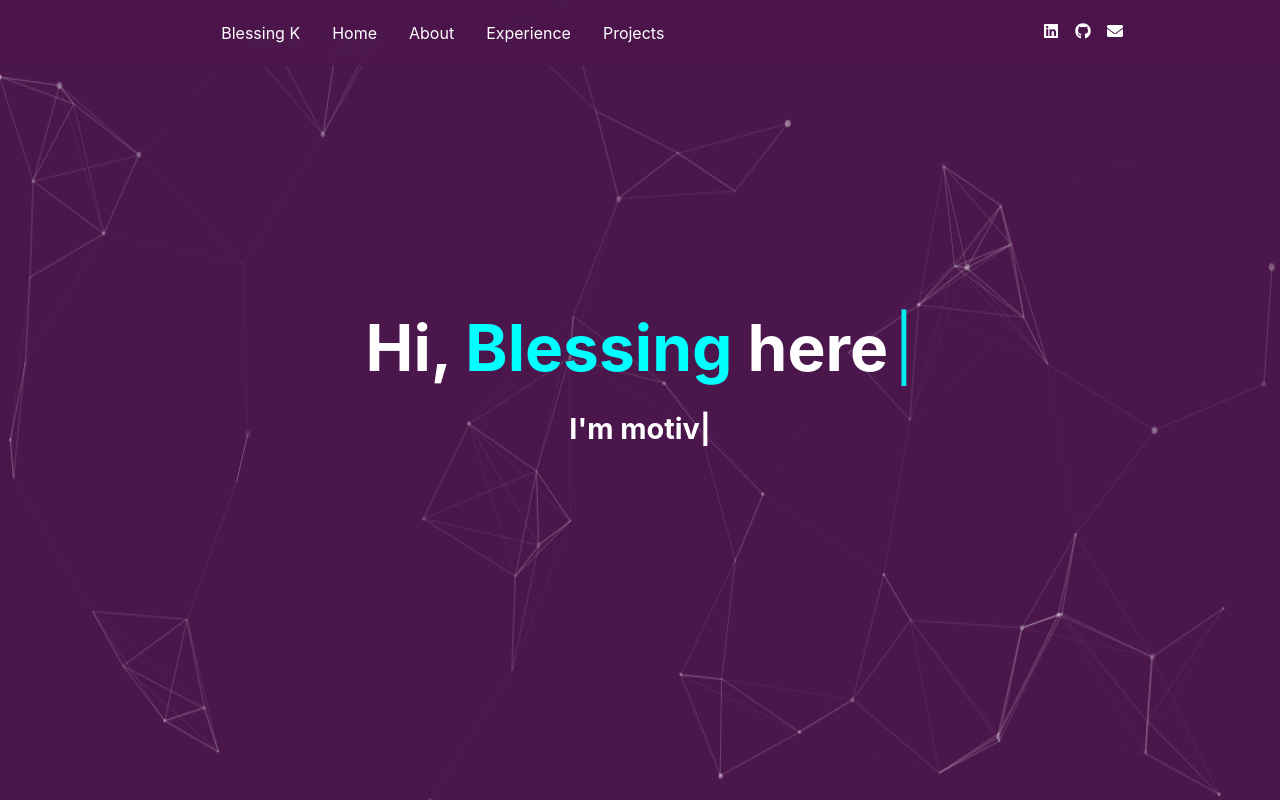
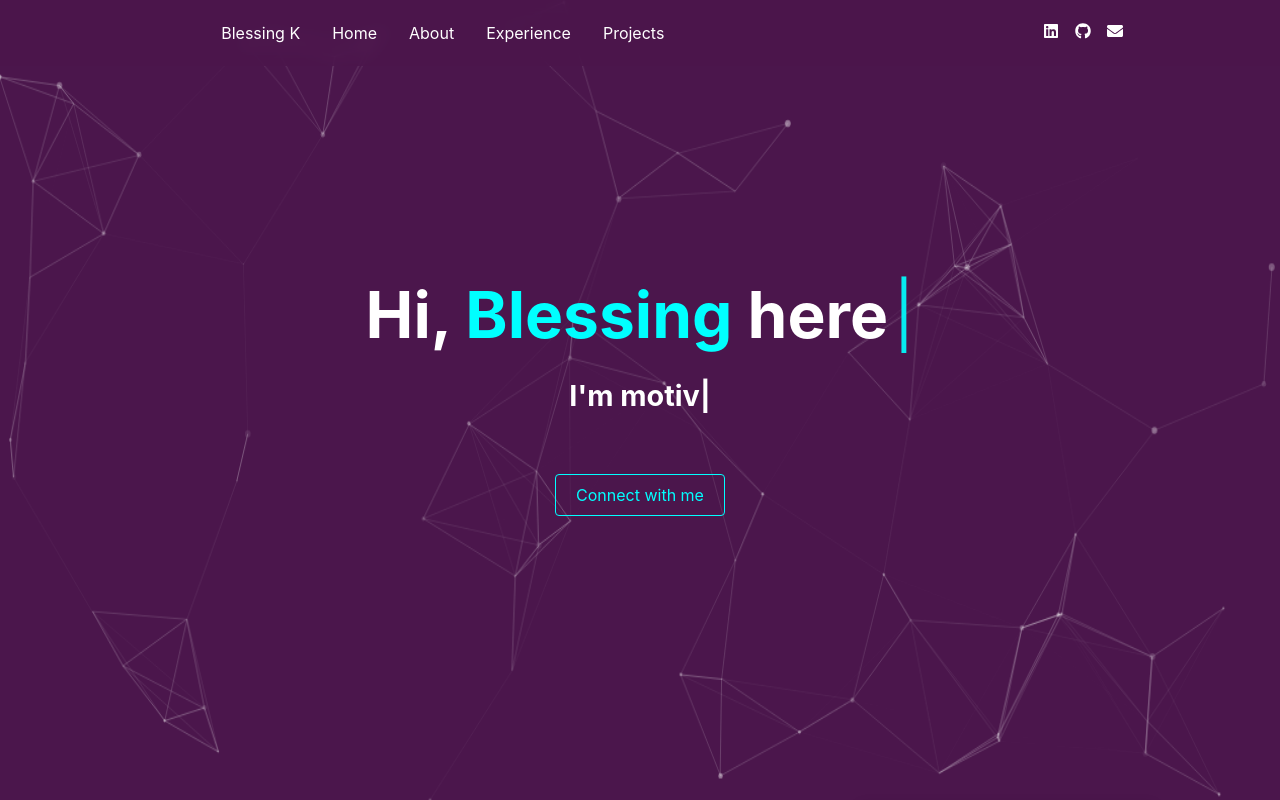
Before and after one commit to Blessing-K/my-portfolio, a React (Create React App) app: page / in a window 1280 px wide. Built offline with nearby package versions, Linux system fonts and the light colour scheme.

Commit message:
Added connect with me button and did some edits to texts

```diff
--- a/src/App.css
+++ b/src/App.css
@@ -114,6 +114,24 @@ body, html, #root {
   100% { opacity: 1; }
 }
 
+.button-container {
+  margin-top: 3rem;
+  display: flex;
+  justify-content: center;
+}
+
+.button-container a{
+  color: #00ffff;
+  text-decoration: none;
+  padding: 10px 20px;
+  border: 1px solid #00ffff;
+  border-radius: 4px;
+  transition: all 0.3s ease;
+}
+
+.connect-button:hover {
+  background: rgba(0,255,255,0.1);
+}
 /* About Section */
 .about-content {
   display: flex;
--- a/src/components/About.js
+++ b/src/components/About.js
@@ -31,8 +31,7 @@ function About() {
             </ul>
 
             <p>
-              Outside of work and studies, I love to bake.
-              I also enjoy dancing and vibing to good African music.
+            Beyond work and studies, I&apos;m passionate about personal growth, whether it&apos;s diving into insightful books or exploring new ideas that push me to evolve. For fun, I dance to music - my perfect escape.
             </p>
           </div>
         </div>
--- a/src/components/Experience.js
+++ b/src/components/Experience.js
@@ -13,11 +13,11 @@ function Experience() {
         <ul className="experience-list">
           <li className="experience-item">
             <span className="checkbox">[x]</span>
-            Developed full-stack features using React and Node.js
+            Develop full-stack features using React and Node.js
           </li>
           <li className="experience-item">
             <span className="checkbox">[x]</span>
-            Optimized database queries reducing response time by 30%
+            Leverage prompt engineering to create smart tech experiences
           </li>
         </ul>
 
--- a/src/components/Home.js
+++ b/src/components/Home.js
@@ -22,6 +22,11 @@ function Home() {
             loop
           />
         </h2>
+        <div className="button-container">
+          <a href="mailto:blessingkajopelayeola@gmail.com" className="connect-button">
+            Connect with me
+          </a>
+        </div>
       </div>
     </section>
   );
--- a/src/components/Projects.js
+++ b/src/components/Projects.js
@@ -8,7 +8,7 @@ function Projects() {
       {/* Bee-Live Project */}
       <div className="project-card">
         <h3>Bee-Live</h3>
-        <p>A full-stack AI/ML study focus app built with React and AWS Amplify. It helps users identify their weakest courses and suggests improvement tips using AI.</p>
+        <p>A full-stack AI-powered study focus app built with React, AWS Amplify, Lambda, and DynamoDB. Users can add courses, get AI-generated study tips, and securely retrieve their saved data across sessions.</p>
         <div className="project-buttons">
           <a href="https://github.com/Blessing-K/bee-live.git" target="_blank" rel="noopener noreferrer">View Code</a>
           <a href="https://bee-live.vercel.app/login" target="_blank" rel="noopener noreferrer">Live Demo</a>
@@ -18,7 +18,7 @@ function Projects() {
       {/* Productivity App */}
       <div className="project-card">
         <h3>Productivity App</h3>
-        <p>A collaborative React-based full-stack app for managing tasks, tracking goals, and boosting productivity with motivational quotes.</p>
+        <p>A collaborative full-stack productivity app built with react and modern web tools. Helps users manage tasks, set and track personal goals, and provides curated motivational quotes, ultimately enhancing overall productivity.</p>
         <div className="project-buttons">
           <a href="https://github.com/Blessing-K/productivity-app.git" target="_blank" rel="noopener noreferrer">View Code</a>
           <a href="https://productivity-app-livid-psi.vercel.app/" target="_blank" rel="noopener noreferrer">Live Demo</a>
```
